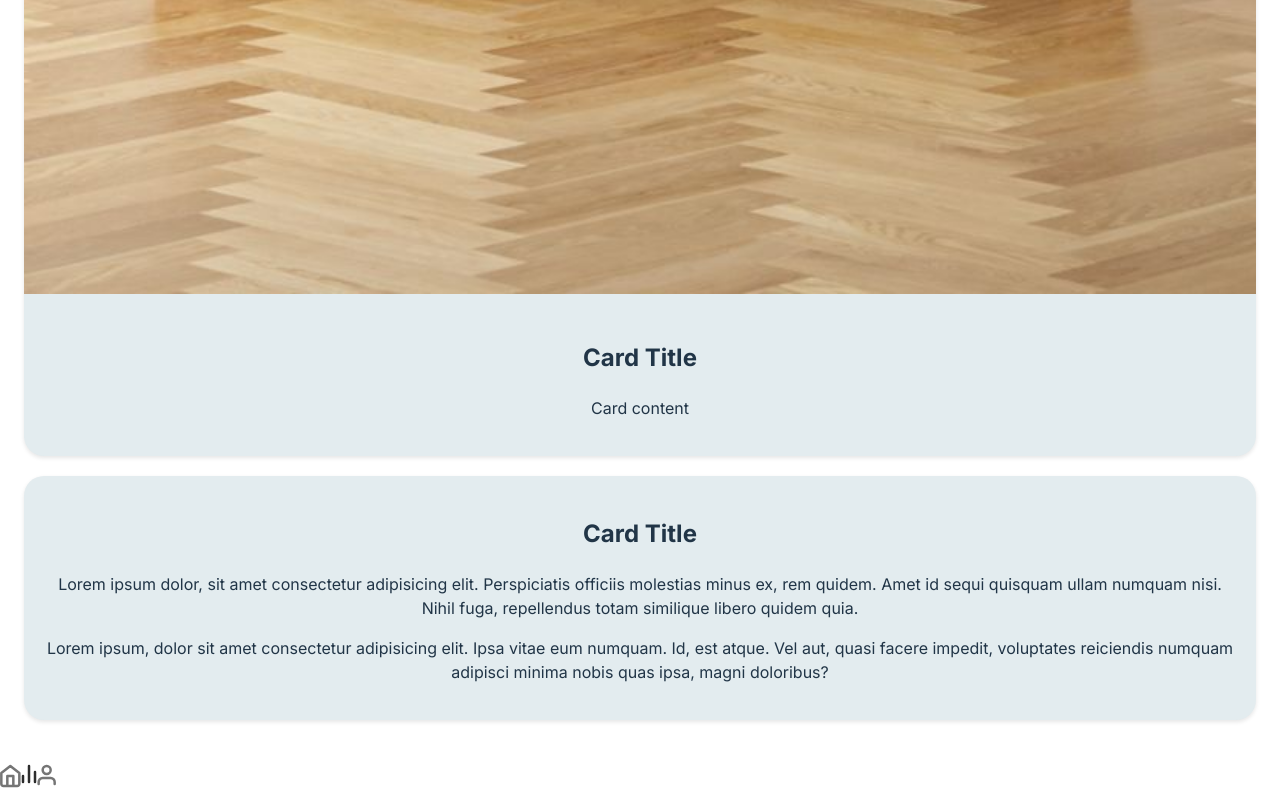
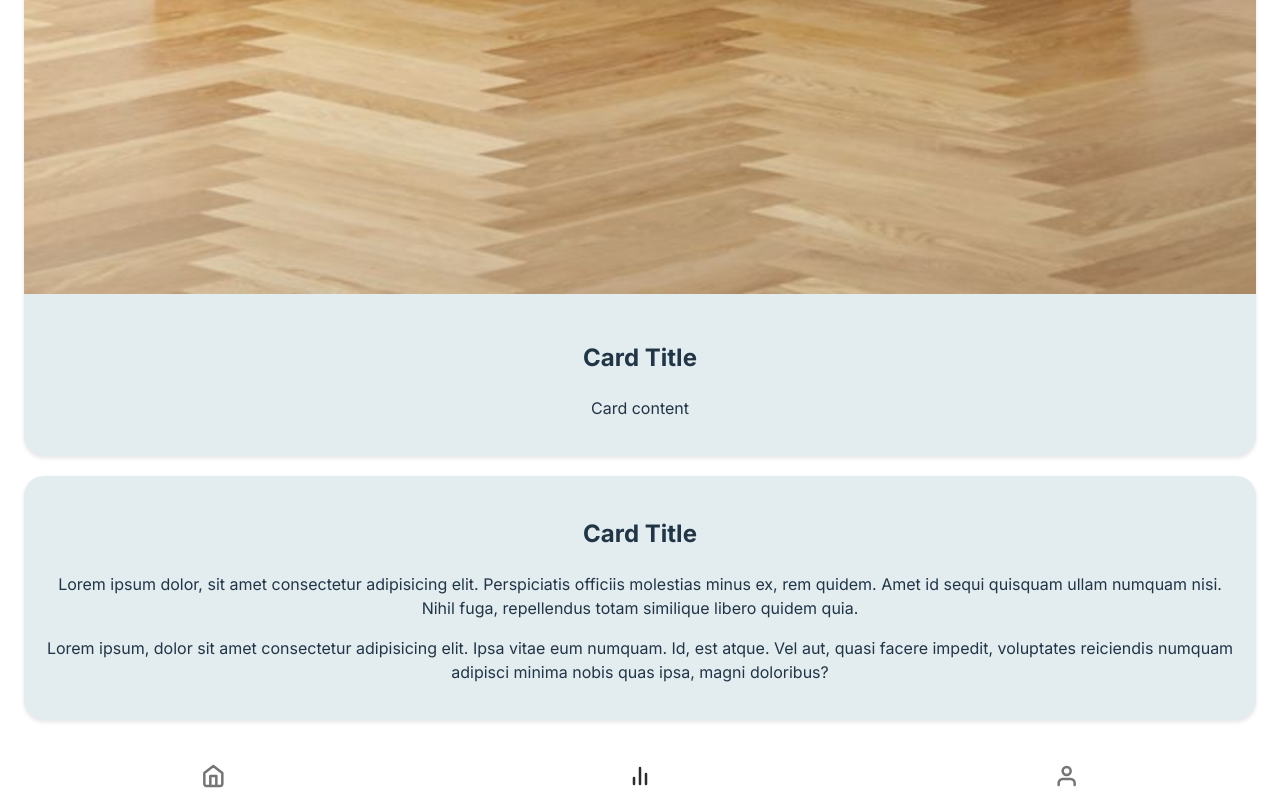
Before and after one commit to casperHansenTEOA/IKEASnark, a React (Vite) app in the folder Snark/: page / in a window 1280 px wide. Shown: the part 1087-1881 px from the top of the page. Built offline with nearby package versions, Linux system fonts and the light colour scheme.

Commit message:
updated link styling

```diff
--- a/Snark/src/components/NavFooter/NavFooter.css
+++ b/Snark/src/components/NavFooter/NavFooter.css
@@ -2,9 +2,10 @@
     width: 100vw;
     display: flex;
     height: 100px;
+    flex-direction: row;
 }
 
-.nav-footer Link{
+.nav-footer a{
     display: flex;
     justify-content: center;
     align-items: center;
@@ -19,7 +20,7 @@
 }
 
 /*hover*/
-.nav-footer Link:hover{
+.nav-footer a:hover{
     background-color: #cecece;
 
 }
```
